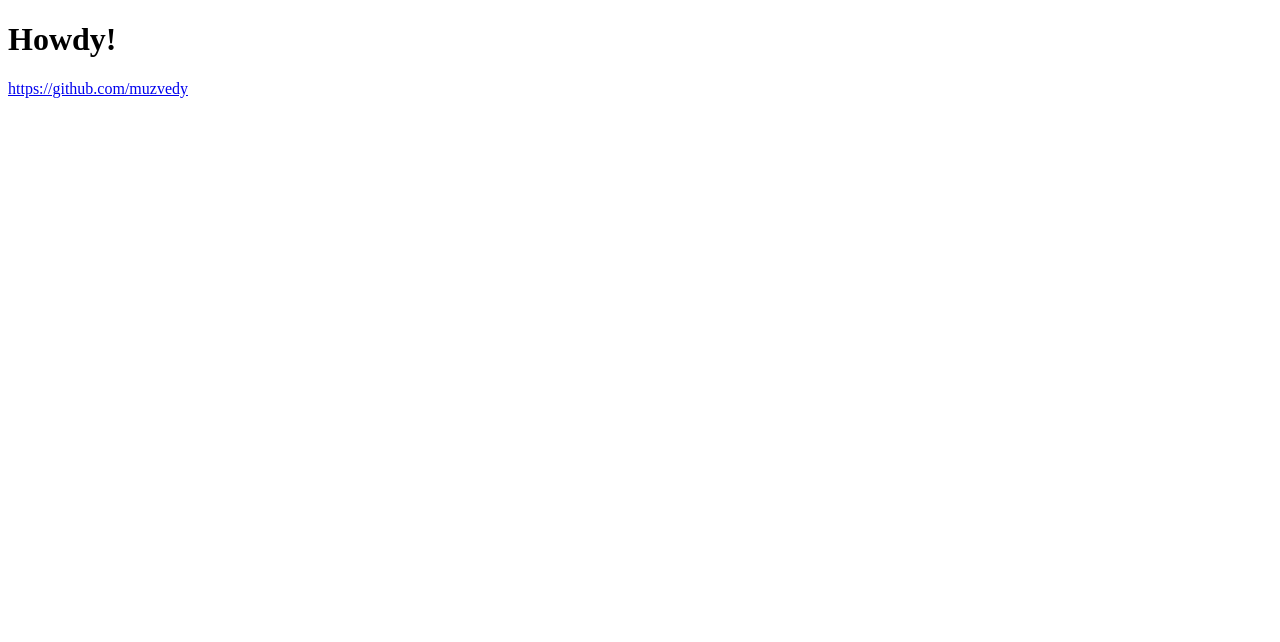
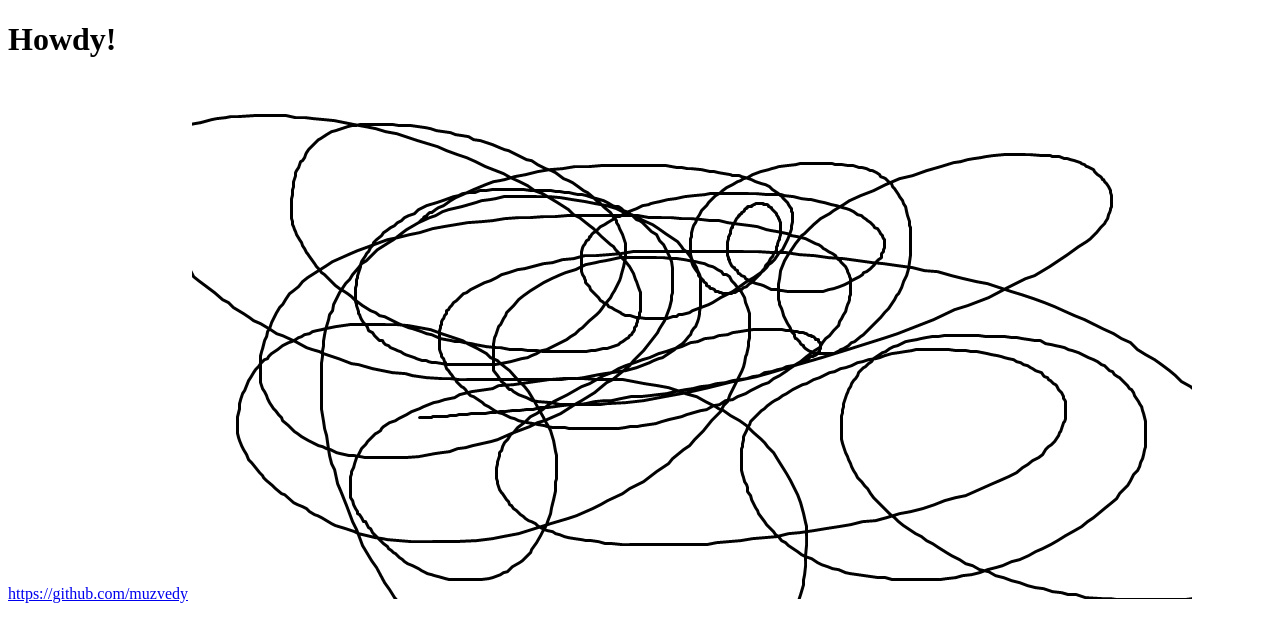
Before and after one commit to muzvedy/muzvedy.github.io, a plain HTML site: page index.html in a window 1280 px wide. Drawn offline with Linux system fonts and the light colour scheme.

Commit message:
add test.jpg

```diff
--- a/index.html
+++ b/index.html
@@ -7,6 +7,7 @@
 <body>
   <h1>Howdy!</h1>
   <a href="https://github.com/muzvedy">https://github.com/muzvedy</a>
+  <img src="test.jpg" alt="test image">
 </body>
 
 </html>
```
